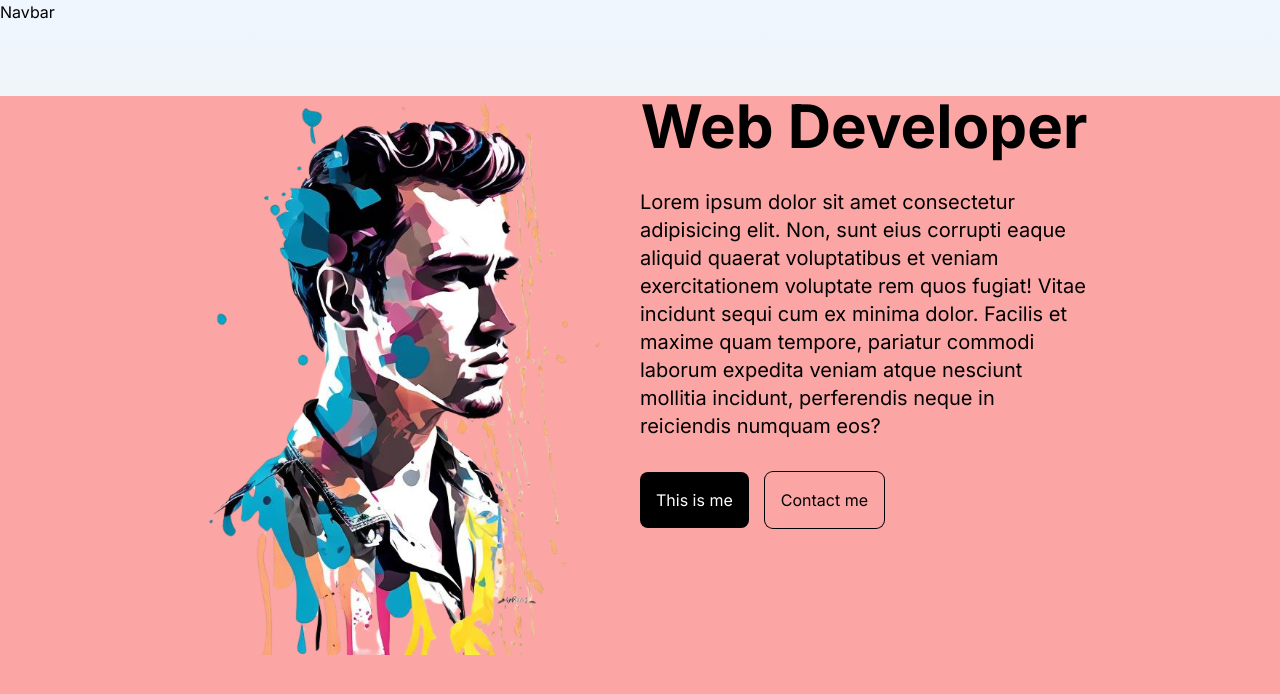
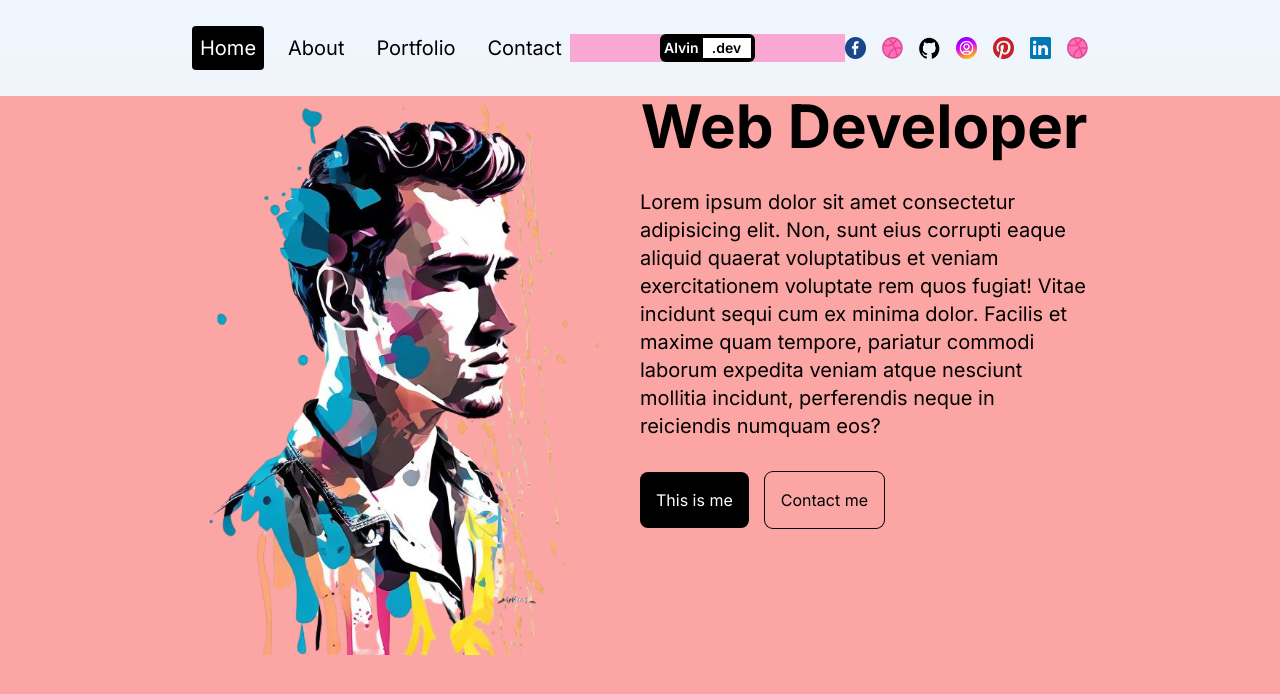
Before and after one commit to devvin75/portfolio-sample, a Next.js app: page / in a window 1280 px wide. Shown: the top 694 px of the page. Built offline with nearby package versions, Linux system fonts and the light colour scheme.

Commit message:
Navbar and navLink components
Set the navbar components brakpoints, icons, menu, and buttons.
Set the navbar active link

```diff
--- /dev/null
+++ b/src/components/navLink.jsx
@@ -0,0 +1,17 @@
+"use client"
+
+import Link from "next/link";
+import {usePathname} from "next/navigation" //to determine if a link is active.
+
+const NavLink = ({link}) => {
+    const pathName = usePathname();
+
+    console.log(pathName);
+
+    return(
+        <Link className={`rounded p-2 ${pathName === link.url && "bg-black text-white"}`} href={link.url}>
+            {link.title}
+        </Link>
+    );
+};
+export default NavLink;
--- a/src/components/navbar.jsx
+++ b/src/components/navbar.jsx
@@ -1,8 +1,85 @@
+'use client'
+import Link from "next/link";
+import { useState } from "react";
+import Image from "next/image";
+import NavLink from "./navLink";
+
 const Navbar = () => {
+  const [open, setOpen] = useState(false);
+  const links = [
+    { url: "/", title: "Home" },
+    { url: "/about", title: "About" },
+    { url: "/portfolio", title: "Portfolio" },
+    { url: "/contact", title: "Contact" },
+  ];
+
   return (
-    <nav>
-      <div>Navbar</div>
-    </nav>
+
+      <div className="h-full flex items-center justify-between px-4 sm:px-8 md:px-12 lg:px-20 xl:px-48 text-xl">
+        {/* Medium Menu */}
+        <div className="hidden md:flex gap-4">
+          {links.map((link, index) => (
+            <NavLink link={link} key={index}>{link.title}</NavLink>
+          ))}
+        </div>
+        {/* LOGO */}
+        <div className="md:hidden lg:flex xl:w-1/3 bg-pink-300 justify-center xl:justify-center ">
+          <Link
+            href="/"
+            className="text-sm bg-black rounded-md p-1 font-semibold flex items-center justify-center"
+          >
+            <span className="text-white mr-1">Alvin</span>
+            <span className="bg-white text-black w-12 flex items-center justify-center">.dev</span>
+          </Link>
+        </div>
+        {/* social media icons */}
+        <div className="hidden md:flex gap-4">
+          <Link href="#">
+            <Image src="/images/facebook.png" width={24} height={24} alt="Facebook" />
+          </Link>
+          <Link href="#">
+            <Image src="/images/dribbble.png" width={24} height={24} alt="Dribble" />
+          </Link>
+          <Link href="#">
+            <Image src="/images/github.png" width={24} height={24} alt="github" />
+          </Link>
+          <Link href="#">
+            <Image src="/images/instagram.png" width={24} height={24} alt="instagram" />
+          </Link>
+          <Link href="#">
+            <Image src="/images/pinterest.png" width={24} height={24} alt="pinterest" />
+          </Link>
+          <Link href="#">
+            <Image src="/images/linkedin.png" width={24} height={24} alt="linkedln" />
+          </Link>
+          <Link href="#">
+            <Image src="/images/dribbble.png" width={24} height={24} alt="Dribble" />
+          </Link>
+        </div>
+        {/* Rightmost Menu Button */}
+        <div className="md:hidden">
+          {/* Menu button */}
+          <button className="w-10 h-8 flex rounded-md flex-col justify-between z-50 relative"
+            onClick={() => setOpen(!open)}>
+            <div className="w-10 h-1 bg-white rounded"></div>
+            <div className="w-10 h-1 bg-white rounded"></div>
+            <div className="w-10 h-1 bg-white rounded"></div>
+          </button>
+        </div>
+        {/* Menu List */}
+        {open && (
+          <div className="absolute text-white bg-black w-screen h-screen top-0 right-0 flex flex-col items-center justify-center gap-8 text-4xl">
+          {links.map((link, index) => (
+            <Link key={index} href={link.url}>
+              {link.title}
+            </Link>
+          ))}
+        </div>
+        )}
+
+      </div>
+
   );
-}
+};
+
 export default Navbar;
```
